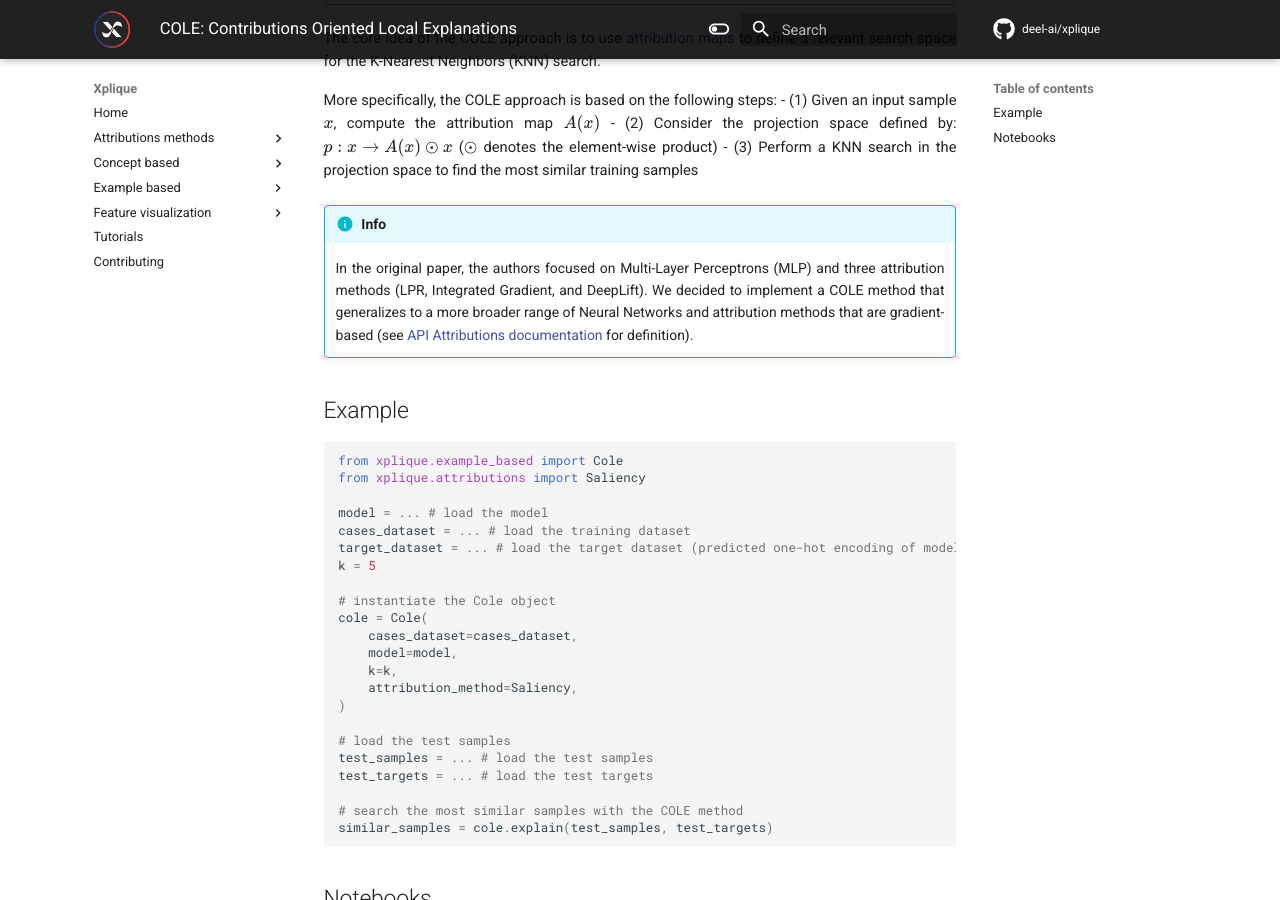
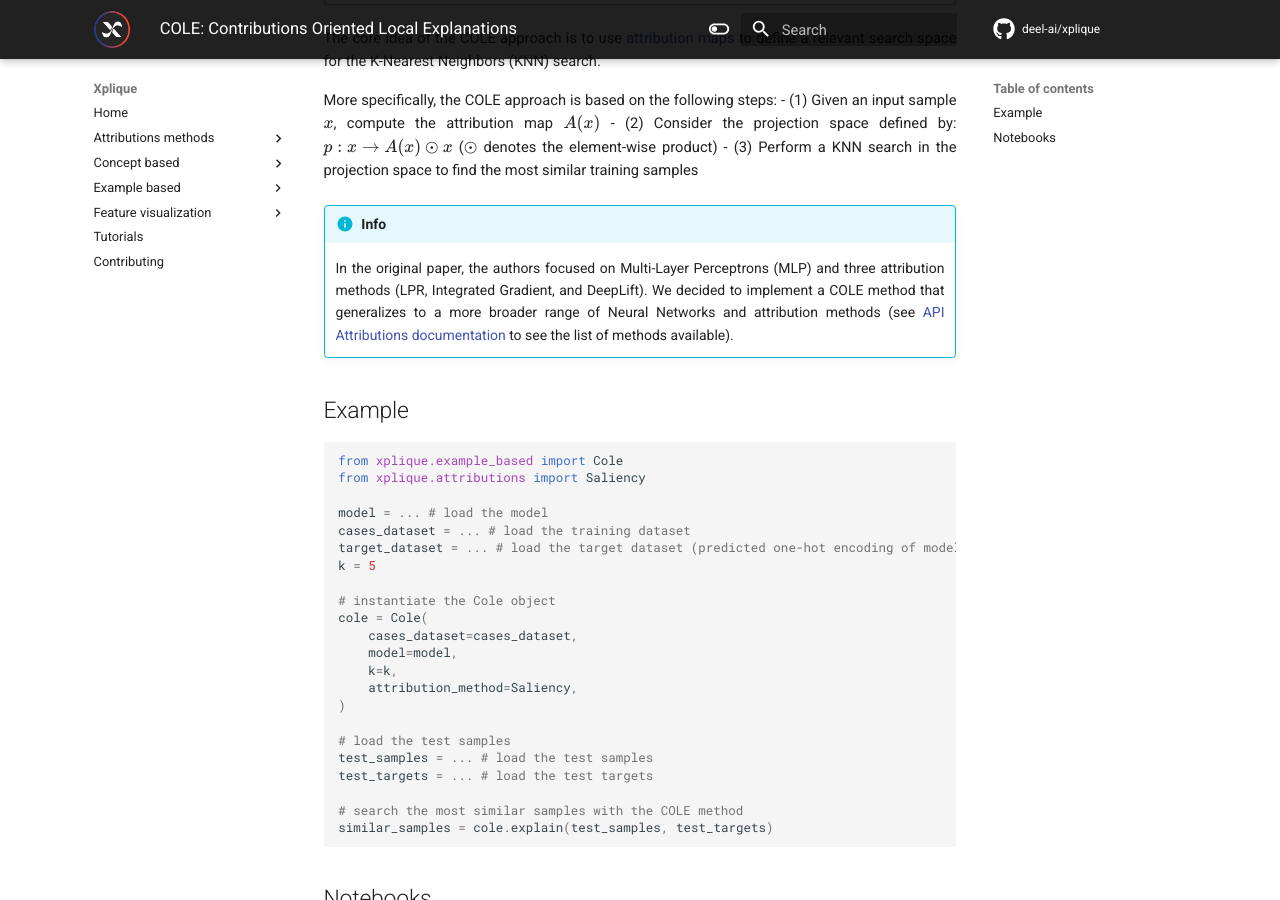
Before and after one commit to deel-ai/xplique, an MkDocs documentation site: the page built from docs/api/example_based/methods/cole.md, in a window 1280 px wide and 900 px high, scrolled down 404 px. Built offline with MkDocs 1.6.1 and Material for MkDocs 9.7.7, drawn with Linux system fonts in a browser that asks for light colours; comment, search, counter and statistics services are not loaded; the version menu is left out.

Commit message:
fixup: in cole documentation, change misleading information

```diff
--- a/docs/api/example_based/methods/cole.md
+++ b/docs/api/example_based/methods/cole.md
@@ -23,7 +23,7 @@ More specifically, the COLE approach is based on the following steps:
 - (3) Perform a KNN search in the projection space to find the most similar training samples
 
 !!! info
-    In the original paper, the authors focused on Multi-Layer Perceptrons (MLP) and three attribution methods (LPR, Integrated Gradient, and DeepLift). We decided to implement a COLE method that generalizes to a more broader range of Neural Networks and attribution methods that are gradient-based (see [API Attributions documentation](api/attributions/api_attributions/) for definition).
+    In the original paper, the authors focused on Multi-Layer Perceptrons (MLP) and three attribution methods (LPR, Integrated Gradient, and DeepLift). We decided to implement a COLE method that generalizes to a more broader range of Neural Networks and attribution methods (see [API Attributions documentation](api/attributions/api_attributions/) to see the list of methods available).
 
 ## Example
 
```
